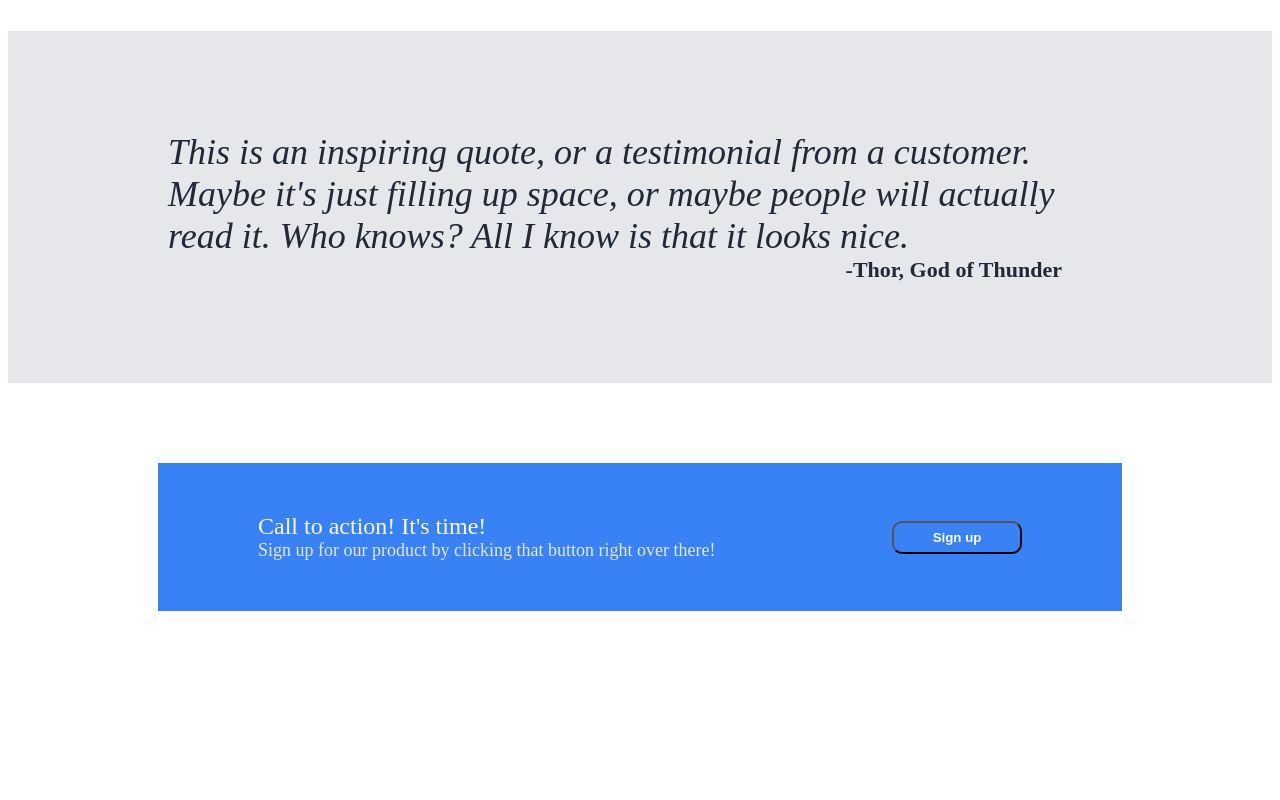
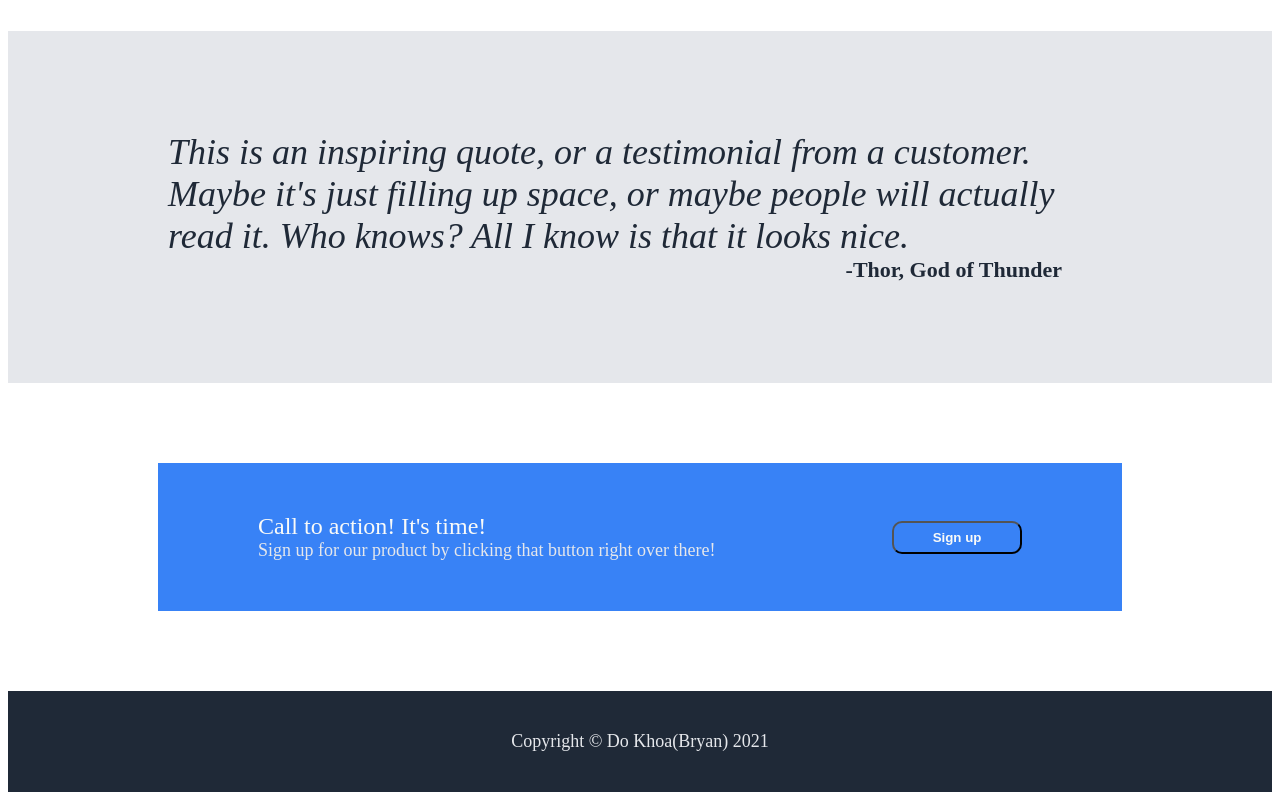
Before and after one commit to DoBryanCS/Project-Landing-Page, a plain HTML site: page index.html in a window 1280 px wide. Shown: the part 754-1554 px from the top of the page. Before the commit the page ends 1445 px from the top, so only its background shows below. Drawn offline with Linux system fonts and the light colour scheme.

Commit message:
Section 5 content finished

```diff
--- a/index.html
+++ b/index.html
@@ -77,5 +77,10 @@
             </div>
         </div>
     </div>
+    <div class="section5">
+        <div class="footer">
+            Copyright © Do Khoa(Bryan) 2021
+        </div>
+    </div>
 </body>
 </html>
--- a/style.css
+++ b/style.css
@@ -183,3 +183,15 @@ button.signupBtn2 {
     padding: 7px;
     width: 17%;
 }
+
+/*Section 5-------------------------------------------*/
+
+.section5 {
+    background-color: #1f2937;
+}
+.footer {
+    padding: 40px;
+    font-size: 18px;
+    color: #E5E7EB;
+    text-align: center;
+}
```
